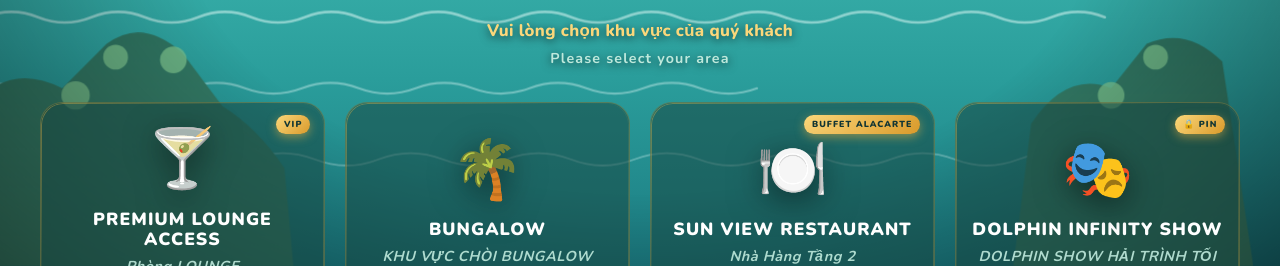
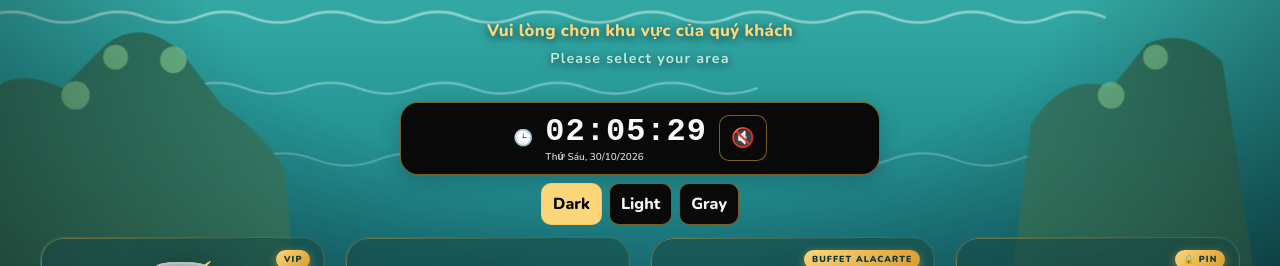
Before and after one commit to gianghamk-hash/DOLPHIN-GUEST, a plain HTML site: page index.html in a window 1280 px wide. Shown: the part 534-800 px from the top of the page. Drawn offline with nearby package versions, Linux system fonts and the light colour scheme.

Commit message:
feat(guest): realtime Hanoi clock, display mode picker and landing music controls

```diff
--- a/index.html
+++ b/index.html
@@ -186,6 +186,22 @@ body{background:#123634;color:#fff;font-family:'Nunito',sans-serif}
   .area-icon{font-size:2rem;margin-bottom:.4rem}
 }
 </style>
+<style id="guest-clock-theme-style">
+#guestClock{margin:14px auto 8px;display:flex;align-items:center;justify-content:center;gap:12px;width:min(94%,480px);border-radius:18px;border:1px solid var(--theme-border,rgba(244,184,66,.4));padding:10px 14px;background:var(--mode-surface,rgba(10,30,30,.75));color:var(--mode-text,#fff);box-shadow:0 6px 22px #0003}
+#guestClockTime{font:800 clamp(22px,6vw,32px) ui-monospace,monospace;letter-spacing:1px}
+#guestClockDate{font:600 10px Nunito,sans-serif;opacity:.85}
+#guestClock button,#guestThemeControls button{cursor:pointer;border:1px solid var(--theme-border,rgba(244,184,66,.4));border-radius:10px;background:var(--mode-surface,#122f30);color:var(--mode-text,#fff);padding:8px 11px;font-weight:800}
+#guestClock #clockSoundBtn{font-size:19px}
+#guestThemeControls{display:flex;gap:7px;justify-content:center;margin:5px auto 12px}
+#guestThemeControls button[aria-pressed="true"]{background:var(--theme-accent,#fbd77a);color:var(--theme-bg2,#000)}
+body[data-theme]{background:var(--theme-bg2)!important;color:var(--mode-text)!important}
+body[data-theme] #landing{background:var(--theme-bg2)!important}
+body[data-theme] .area-card{border-color:var(--theme-border-soft)!important}
+body[data-theme="light"] .area-card{background:#fff!important;color:#103b3c!important}
+body[data-theme="gray"] .area-card{background:#343a40!important}
+</style>
+<script src="theme-system.js?v=guest1" defer></script>
+<script src="dolphin-soundscape.js?v=guest1" defer></script>
 </head>
 <body>
 
@@ -407,6 +423,8 @@ body{background:#123634;color:#fff;font-family:'Nunito',sans-serif}
   function doOpenApp(area){
     if (transitionLock) return;
     var url = APP_MAP[area];
+    var activeTheme = window.ThemeSystem?.getCurrent?.() || 'dark';
+    url += (url.indexOf('?')<0?'?':'&')+'theme='+encodeURIComponent(activeTheme);
     if (!url) return;
 
     transitionLock = true;
@@ -515,5 +533,27 @@ body{background:#123634;color:#fff;font-family:'Nunito',sans-serif}
 
 })();
 </script>
-</body>
+<script>
+(function(){
+ function boot(){
+  const landing=document.getElementById('landing');
+  if(!landing)return;
+  const box=document.createElement('div');
+  box.innerHTML='<div id="guestClock" role="group" aria-label="Đồng hồ Việt Nam"><span>🕒</span><div><div id="guestClockTime">--:--:--</div><div id="guestClockDate"></div></div><button type="button" id="clockSoundBtn" title="Bật / tắt nhạc nền" aria-label="Bật hoặc tắt nhạc">🔇</button></div><div id="guestThemeControls" role="group" aria-label="Chế độ giao diện"><button type="button" data-mode="dark">Dark</button><button type="button" data-mode="light">Light</button><button type="button" data-mode="gray">Gray</button></div>';
+  const target=landing.querySelector('.area-grid')||landing.firstElementChild;
+  if(target)target.parentElement.insertBefore(box,target);else landing.appendChild(box);
+  function tick(){
+   const dt=new Date();const time=new Intl.DateTimeFormat('vi-VN',{timeZone:'Asia/Ho_Chi_Minh',hour:'2-digit',minute:'2-digit',second:'2-digit',hour12:false}).format(dt);
+   const date=new Intl.DateTimeFormat('vi-VN',{timeZone:'Asia/Ho_Chi_Minh',weekday:'long',day:'2-digit',month:'2-digit',year:'numeric'}).format(dt);
+   document.getElementById('guestClockTime').textContent=time;document.getElementById('guestClockDate').textContent=date;
+  }tick();setInterval(tick,1000);
+  const music=document.getElementById('clockSoundBtn');
+  music.addEventListener('click',function(){const api=window.DolphinSound;if(api&&api.toggle)api.toggle();else if(api&&api.toggleEnabled)api.toggleEnabled();});
+  function syncModes(){const current=window.ThemeSystem?.getCurrent?.()||'dark';document.querySelectorAll('#guestThemeControls button').forEach(b=>b.setAttribute('aria-pressed',String(b.dataset.mode===current)));}
+  document.querySelectorAll('#guestThemeControls button').forEach(b=>b.addEventListener('click',function(){window.ThemeSystem?.setTheme?.(b.dataset.mode);syncModes();}));
+  window.addEventListener('dolphin-theme-changed',syncModes);setTimeout(syncModes,100);
+ }
+ if(document.readyState==='loading')document.addEventListener('DOMContentLoaded',boot);else boot();
+})();
+</script></body>
 </html>
```
